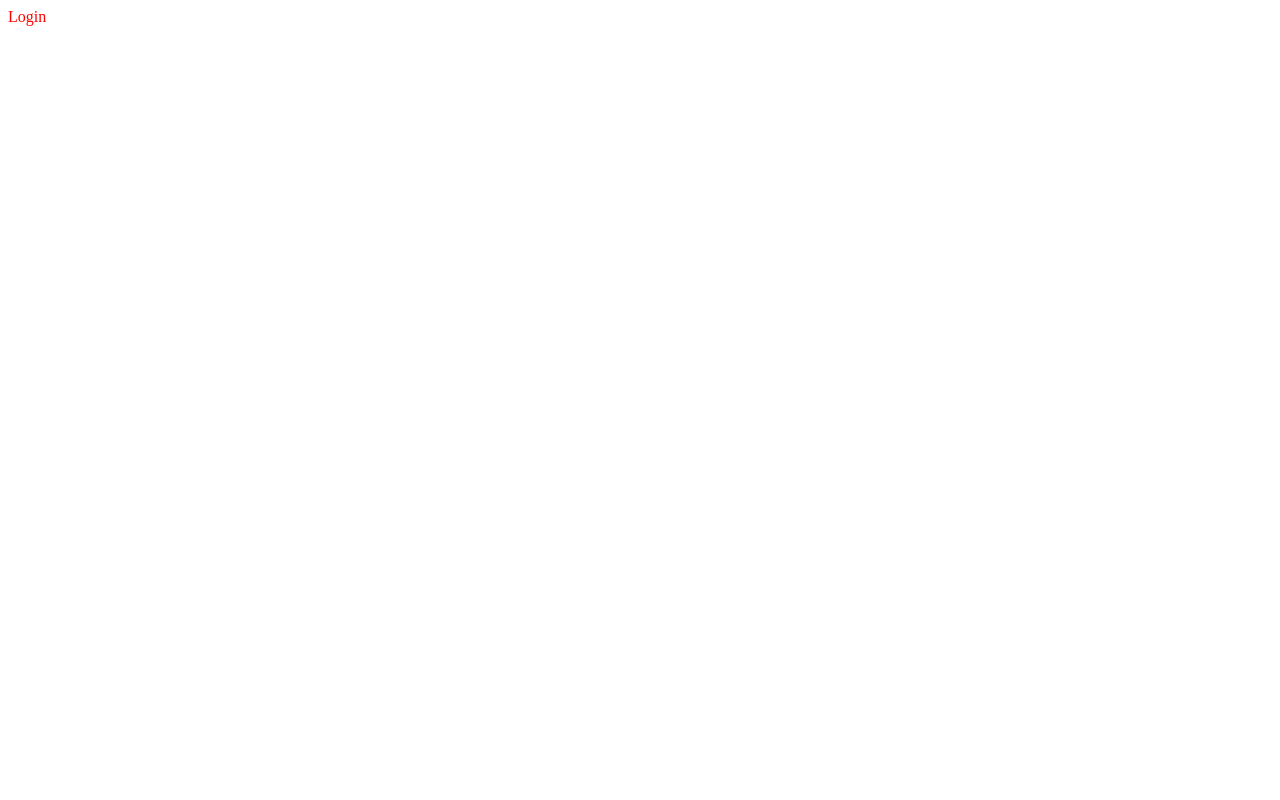
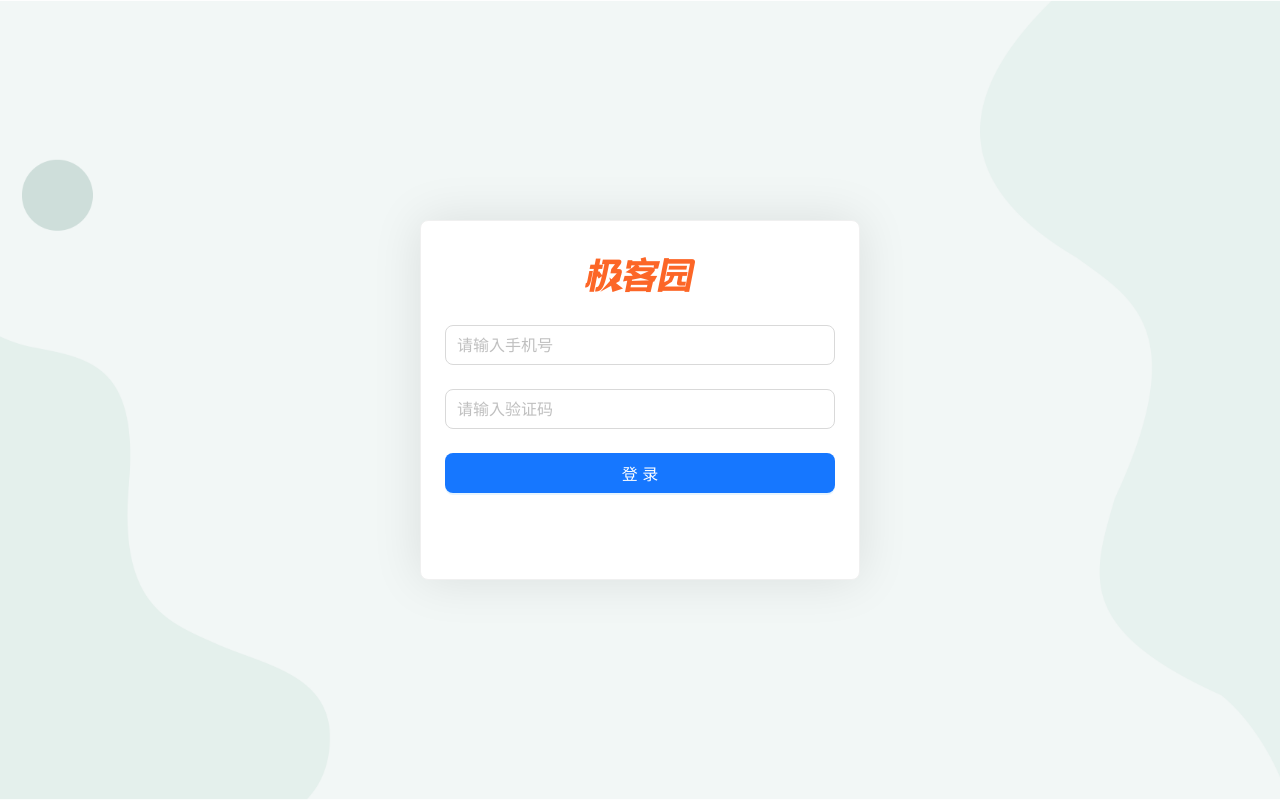
Before and after one commit to xfang04/react-geek, a React (Create React App) app: page /login in a window 1280 px wide. Built offline with nearby package versions, Linux system fonts and the light colour scheme.

Commit message:
update login

```diff
--- a/src/pages/Login/index.js
+++ b/src/pages/Login/index.js
@@ -1,9 +1,53 @@
-import React from 'react'
+import "./index.scss";
+import { Card, Form, Input, Button } from "antd";
+import logo from "@/assets/logo.png";
 
 const Login = () => {
+  const onFinish = (values) => {
+    console.log("Success:", values);
+  };
+
+  const onFinishFailed = (errorInfo) => {
+    console.log("Failed:", errorInfo);
+  };
   return (
-    <div>Login</div>
-  )
-}
+    <div className="login">
+      <Card className="login-container">
+        <img className="login-logo" src={logo} alt="" />
+        {/* 登录表单 */}
+        <Form
+          validateTrigger="onBlur"
+          onFinish={onFinish}
+          onFinishFailed={onFinishFailed}
+        >
+          <Form.Item
+            name="mobile"
+            rules={[
+              { required: true, message: "请输入手机号" },
+              {
+                pattern: /^1[3-9]\d{9}$/,
+                message: "手机号码格式不对",
+              },
+            ]}
+          >
+            <Input size="large" placeholder="请输入手机号" />
+          </Form.Item>
+          <Form.Item
+            name="code"
+            rules={[{ required: true, message: "请输入验证码" }]}
+          >
+            <Input size="large" placeholder="请输入验证码" maxLength={6} />
+          </Form.Item>
 
-export default Login
+          <Form.Item>
+            <Button type="primary" htmlType="submit" size="large" block>
+              登录
+            </Button>
+          </Form.Item>
+        </Form>
+      </Card>
+    </div>
+  );
+};
+
+export default Login;
--- /dev/null
+++ b/src/pages/Login/index.scss
@@ -0,0 +1,29 @@
+.login {
+    width: 100%;
+    height: 100%;
+    position: absolute;
+    left: 0;
+    top: 0;
+    background: center/cover url('~@/assets/login.png');
+
+    .login-logo {
+        width: 200px;
+        height: 60px;
+        display: block;
+        margin: 0 auto 20px;
+    }
+
+    .login-container {
+        width: 440px;
+        height: 360px;
+        position: absolute;
+        left: 50%;
+        top: 50%;
+        transform: translate(-50%, -50%);
+        box-shadow: 0 0 50px rgb(0 0 0 / 10%);
+    }
+
+    .login-checkbox-label {
+        color: #1890ff;
+    }
+}
```
Also changed, not shown: src/assets/login.png (added), src/assets/logo.png (added).
